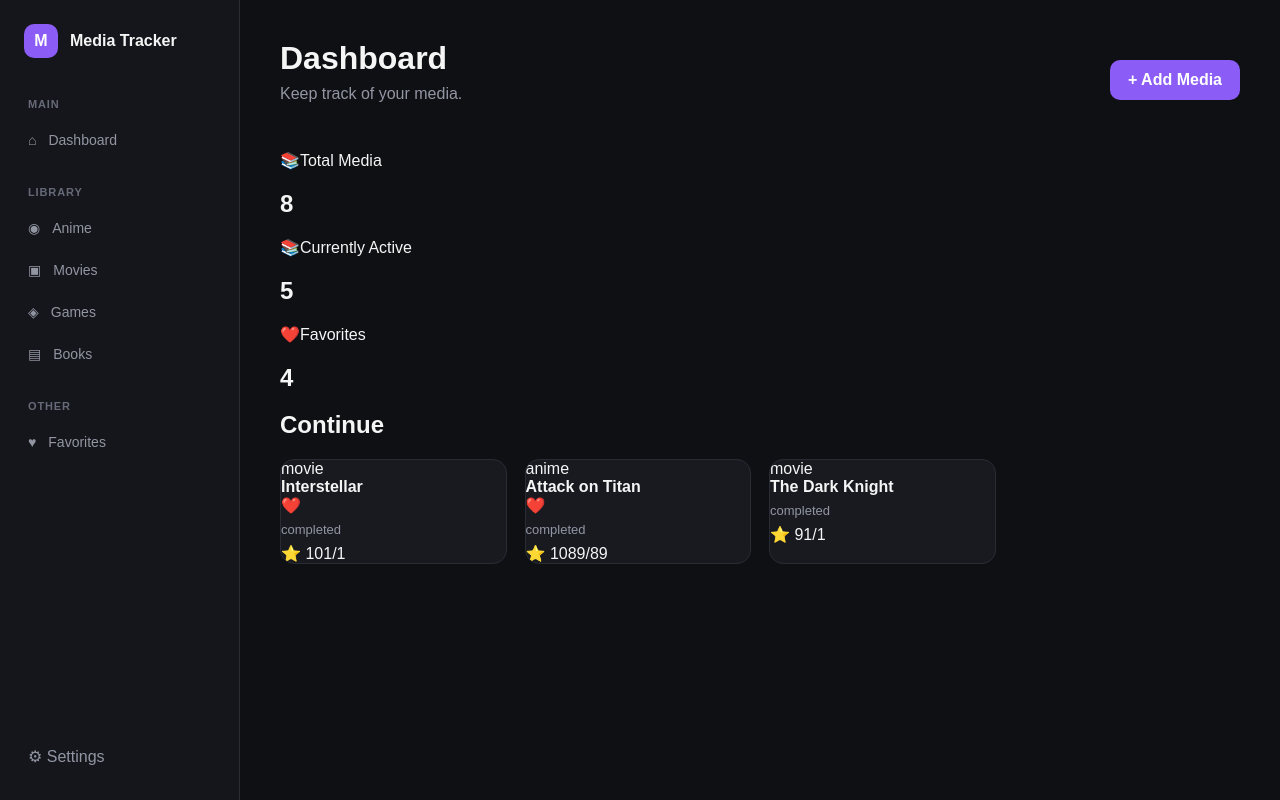
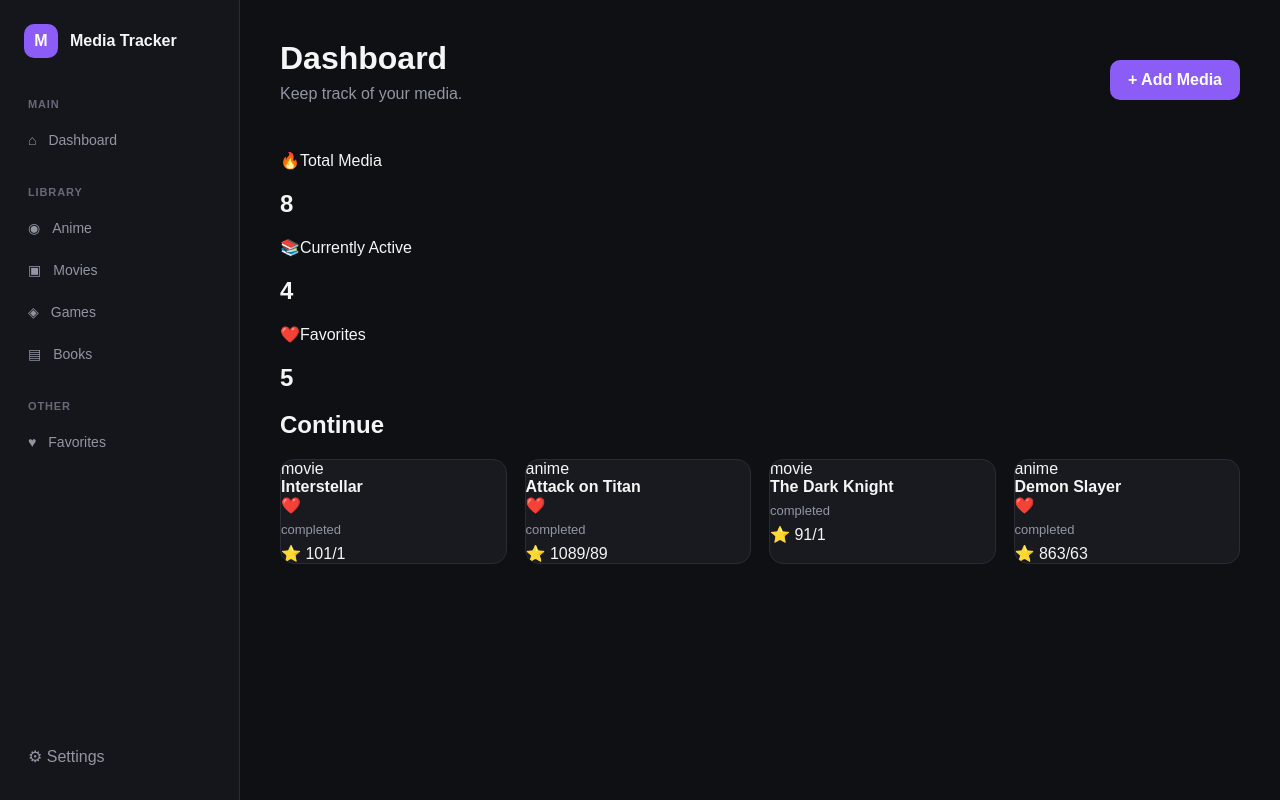
Before and after one commit to JorisDeRidder42/Media-tracker, a React (Vite) app in the folder media-tracker/: page / in a window 1280 px wide. Built offline with nearby package versions, Linux system fonts and the light colour scheme.

Commit message:
feature: third commit

```diff
--- a/media-tracker/src/components/MediaCard.jsx
+++ b/media-tracker/src/components/MediaCard.jsx
@@ -2,7 +2,7 @@ const MediaCard = ({ media }) => {
   return (
     <div className="media-card">
       <div className="media-card-cover">
-        {/* <img src={media.image} alt={media.title} /> */}
+        {/* <img src={media.path} alt={media.title} /> */}
         <span>{media.type}</span>
       </div>
 
--- a/media-tracker/src/data/dummyData.js
+++ b/media-tracker/src/data/dummyData.js
@@ -20,6 +20,7 @@ export const media = [
     progress: 1,
     total: 1,
     favorite: true,
+    path: "https://external-content.duckduckgo.com/iu/?u=https%3A%2F%2Fwww.cinefilos.it%2Fwp-content%2Fuploads%2F2018%2F08%2Finterstellar.jpg&f=1&nofb=1&ipt=8f8f02cc847c7f05a022802a3470cd5c6d14955521f3bad2a3faeab344fc8ba8&ipo=images",
   },
   {
     id: 3,
@@ -53,6 +54,7 @@ export const media = [
     progress: 89,
     total: 89,
     favorite: true,
+    path: "https://external-content.duckduckgo.com/iu/?u=https%3A%2F%2Ftse1.mm.bing.net%2Fth%2Fid%2FOIP.QMfYwjC_8EUTEbGGsv7lHgHaD-%3Fr%3D0%26pid%3DApi&f=1&ipt=3d6c0a1b8de40348634bfbdf0c36eb4dea1a1f1b9538b99d56a5b04eae4cb2d5&ipo=images",
   },
   {
     id: 6,
@@ -64,6 +66,7 @@ export const media = [
     progress: 1,
     total: 1,
     favorite: false,
+    path: "https://external-content.duckduckgo.com/iu/?u=https%3A%2F%2Fm.media-amazon.com%2Fimages%2FM%2FMV5BYzg4OTUzNmQtMzU0Yy00YTQ2LTgyZmItNjJkZjIwYWNmZjIyXkEyXkFqcGc%40._V1_FMjpg_UX1000_.jpg&f=1&nofb=1&ipt=a14df7d24178200536756430975c7d56949cec03f53d286eaf41ba7dcd8b7e11&ipo=images",
   },
   {
     id: 7,
@@ -80,11 +83,11 @@ export const media = [
     id: 8,
     title: "Demon Slayer",
     type: "anime",
-    status: "watching",
+    status: "completed",
     rating: 8,
     genre: ["Action", "Fantasy"],
-    progress: 18,
+    progress: 63,
     total: 63,
-    favorite: false,
+    favorite: true,
   },
 ];
--- a/media-tracker/src/pages/Dashboard.jsx
+++ b/media-tracker/src/pages/Dashboard.jsx
@@ -26,7 +26,7 @@ const Dashboard = () => {
         </header>
 
         <section className="stats-grid">
-          <StatCard label="Total Media" value={totalMedia} icon="📚" />
+          <StatCard label="Total Media" value={totalMedia} icon="🔥" />
           <StatCard label="Currently Active" value={activeMedia} icon="📚" />
           <StatCard label="Favorites" value={favorites} icon="❤️" />
         </section>
```
